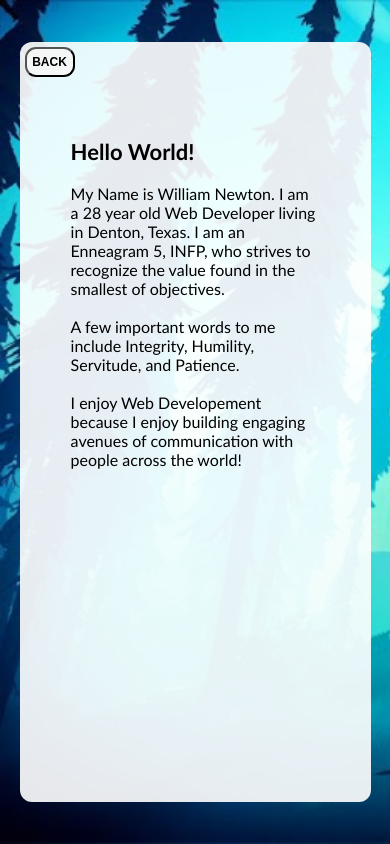
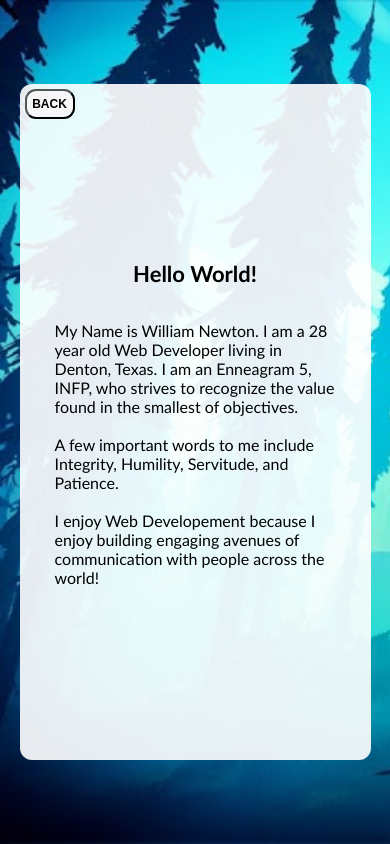
Before and after one commit to WilliamTrueheart/portfolioV2, a plain HTML site: page index.html in a window 390 px wide. Both pictures are taken after a click on the element 273 px from the left and 118 px from the top of the page. Drawn offline with Linux system fonts and the light colour scheme.

Commit message:
Add files via upload

```diff
--- a/style.css
+++ b/style.css
@@ -110,10 +110,12 @@ background-size: 500% 500%;
 
 .displayUI {
     background-color: rgba(255, 255, 255, 0.904);
-    width:80vw; height:min-content;
+    width:80vw; height:60vh;
     border-radius: 12px;
     position: relative;
-    padding: 10vh 2vw 10vh 2vw;
+    display: flex;
+    flex-direction: column;
+    align-items: center; justify-content: center;
 }
 
 #aboutMeDisplay {
@@ -128,13 +130,11 @@ background-size: 500% 500%;
 }
 
 #helloWorld {
-  margin-left:10%;
   font-size: 40px;
 }
 
 #aboutMePara {
     width:80%;
-    margin-left:10%;
     font-weight: 500; font-size: 20px;
 }
 
@@ -166,20 +166,17 @@ background-size: 500% 500%;
     }
     #aboutMePara {
         width:80%;
-        margin-left:10%;
         font-weight: 500; font-size: 16px;
     }
     #helloWorld {
-        margin-left:10%;
         font-size: 22px;
       }
       .displayUI {
         background-color: rgba(255, 255, 255, 0.904);
-        width:90vw; height:90vh;
+        width:90vw; height:80vh;
         border-radius: 12px;
         position: relative;
         box-sizing: border-box;
-        padding: 20% 20px 20% 20px;
     }
 }
 
@@ -219,9 +216,13 @@ background-size: 500% 500%;
     }
     .displayUI {
         background-color: rgba(255, 255, 255, 0.904);
-        width:80vw; height:80vh;
+        width:80vw; height:70vh;
         border-radius: 12px;
         position: relative;
-        padding: 2vh 20px 2vh 20px;
+
+    }
+    #helloWorld {font-size: 18px;}
+    #aboutMePara {
+        font-weight: 500; font-size: 14px;
     }
 }
```
